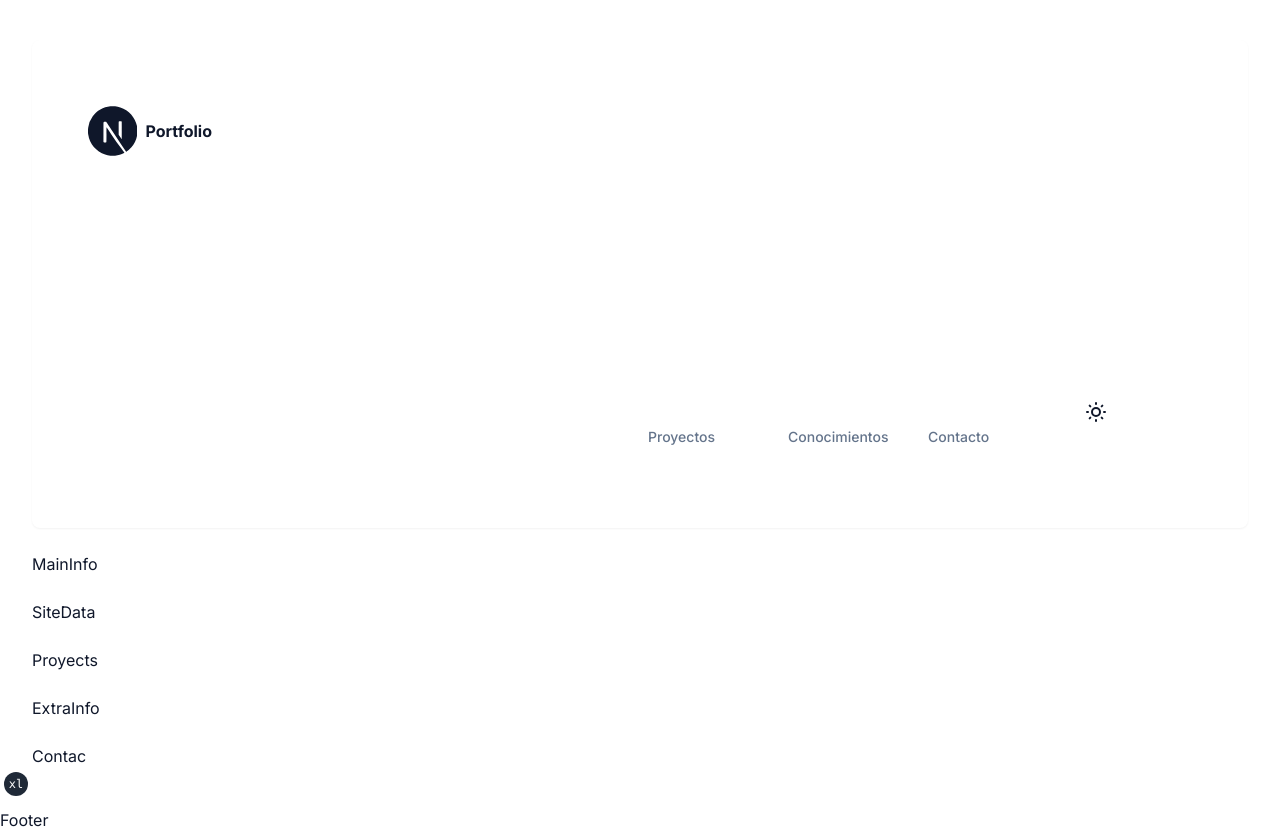
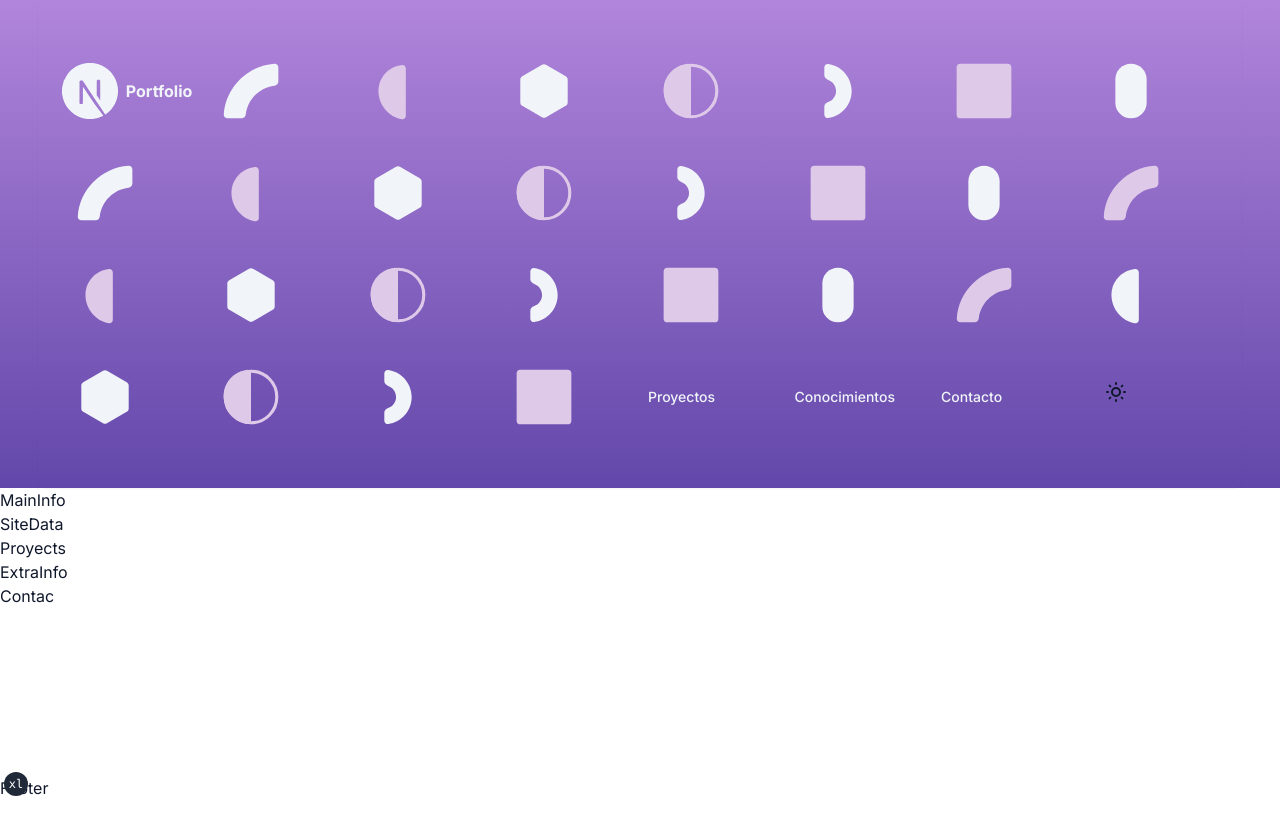
Before and after one commit to malweis/next-portfolio, a Next.js app: page / in a window 1280 px wide. After the commit the page ends 800 px from the top, so only its background shows below. Built offline with nearby package versions, Linux system fonts and the light colour scheme.

Commit message:
feat: cambios color

```diff
--- a/app/page.tsx
+++ b/app/page.tsx
@@ -12,8 +12,11 @@ import { Navegacion } from "@/components/Navegacion"
 
 export default function IndexPage() {
   return (
-    <section className="container grid place-content-center gap-6 pb-8 pt-6 md:py-10">
-      <div className="h-full"><Navegacion/></div>
+    <section className=" w-full grid  ">
+      <div className="h-full  w-full justify-self-center grid place-content-center  heads">
+
+        <Navegacion className="place-self-center  border-none bg-inherit "/>
+        </div>
       <MainInfo/>
       <SiteData/>
       <Proyects/>
--- a/components/Navegacion.tsx
+++ b/components/Navegacion.tsx
@@ -34,11 +34,12 @@ type CardProps = React.ComponentProps<typeof Card>
 
 export function Navegacion({ className, ...props }: CardProps) {
   return (
-    <Card className={cn("w-full border-none", className)} {...props}>
+    <Card className={cn("w-full ", className)} {...props}>
       <CardHeader>
 
       </CardHeader>
-      <CardContent className="grid gap-4">
+      <CardContent className="grid   bg-inherit gap-4">
+
      <SiteHeader/>
       </CardContent>
       <CardFooter>
--- a/components/main-nav.tsx
+++ b/components/main-nav.tsx
@@ -18,38 +18,39 @@ export function MainNav({ items }: MainNavProps) {
 
 
     return (
-      <div className="grid grid-cols-8 gap-4 max-w-full h-full">
+      <div className="grid grid-cols-8  gap-4  border-none max-w-full h-full">
+
         <Link href="/" className="flex items-center space-x-2">
-          <Icons.logo className="h-14 w-14" />
-          <span className="inline-block font-bold flex">{siteConfig.name}</span>
+          <Icons.logo className="h-14 w-14 text-secondary" />
+          <span className="inline-block font-bold text-secondary flex">{siteConfig.name}</span>
         </Link>
-        <svg viewBox="0 0 220 220" width={86} height={86} fill="none"><path fill-rule="evenodd" clip-rule="evenodd" d="M96.587 170.018C95.9376 175.502 91.5229 180 86 180L50 180C44.4772 180 39.9629 175.508 40.3517 169.999C45.2467 100.65 100.65 45.2467 169.999 40.3517C175.508 39.9629 180 44.4772 180 50V86C180 91.5229 175.502 95.9376 170.018 96.587C131.605 101.135 101.135 131.605 96.587 170.018Z" fill="rgb(255, 255, 255)"></path></svg>
-        <svg viewBox="0 0 220 220"width={86} height={86}  fill="none"><path d="M60 110C60 145.277 86.0986 176.957 120.036 182.231C125.493 183.079 130 178.523 130 173V53C130 47.4772 125.501 42.9296 120.024 43.6404C86.0893 48.0449 60 74.727 60 110Z" fill="white"></path></svg>
-        <svg viewBox="0 0 220 220"width={86} height={86}  fill="none"><path d="M105 42.8867C108.094 41.1004 111.906 41.1004 115 42.8868L165.622 72.1133C168.716 73.8996 170.622 77.2008 170.622 80.7735V139.227C170.622 142.799 168.716 146.1 165.622 147.887L115 177.113C111.906 178.9 108.094 178.9 105 177.113L54.3782 147.887C51.2842 146.1 49.3782 142.799 49.3782 139.226V80.7735C49.3782 77.2008 51.2842 73.8996 54.3782 72.1132L105 42.8867Z" fill="rgb(255, 255, 255)"></path></svg>
-        <svg viewBox="0 0 220 220"width={86} height={86}  fill="none"><path d="M40 107C40 142.277 66.0986 173.957 100.036 179.231C105.493 180.079 110 175.523 110 170V50C110 44.4772 105.501 39.9296 100.024 40.6404C66.0893 45.0449 40 71.727 40 107Z" fill="white"></path><circle cx="110" cy="110" r="66" stroke="white" stroke-width="8"></circle></svg>
-        <svg viewBox="0 0 220 220" width={86} height={86} fill="none"><path fill-rule="evenodd" clip-rule="evenodd" d="M84.9703 40.7046C79.5028 39.925 75 44.4771 75 50L75 70C75 75.5228 79.6 79.8368 84.819 81.6437C96.8654 85.7105 105 96.8702 105 110C105 123.13 96.8654 134.289 84.819 138.386C79.6 140.163 75 144.477 75 150L75 170C75 175.523 79.5028 180.075 84.9703 179.295C118.908 174.486 145 145.275 145 110C145 74.725 118.908 45.5442 84.9703 40.7046Z" fill="rgb(255, 255, 255)"></path></svg>
-        <svg viewBox="0 0 220 220" width={86} height={86} fill="none"><rect x="40" y="40" width="140" height="140" rx="10" fill="rgb(255, 255, 255)"></rect></svg>
-        <svg viewBox="0 0 220 220" width={86} height={86} fill="none"><rect x="70" y="40" width="80" height="140" rx="40" fill="rgb(255, 255, 255)"></rect></svg>
-        <svg viewBox="0 0 220 220" width={86} height={86} fill="none"><path fill-rule="evenodd" clip-rule="evenodd" d="M96.587 170.018C95.9376 175.502 91.5229 180 86 180L50 180C44.4772 180 39.9629 175.508 40.3517 169.999C45.2467 100.65 100.65 45.2467 169.999 40.3517C175.508 39.9629 180 44.4772 180 50V86C180 91.5229 175.502 95.9376 170.018 96.587C131.605 101.135 101.135 131.605 96.587 170.018Z" fill="rgb(255, 255, 255)"></path></svg>
-        <svg viewBox="0 0 220 220"width={86} height={86}  fill="none"><path d="M60 110C60 145.277 86.0986 176.957 120.036 182.231C125.493 183.079 130 178.523 130 173V53C130 47.4772 125.501 42.9296 120.024 43.6404C86.0893 48.0449 60 74.727 60 110Z" fill="white"></path></svg>
-        <svg viewBox="0 0 220 220"width={86} height={86}  fill="none"><path d="M105 42.8867C108.094 41.1004 111.906 41.1004 115 42.8868L165.622 72.1133C168.716 73.8996 170.622 77.2008 170.622 80.7735V139.227C170.622 142.799 168.716 146.1 165.622 147.887L115 177.113C111.906 178.9 108.094 178.9 105 177.113L54.3782 147.887C51.2842 146.1 49.3782 142.799 49.3782 139.226V80.7735C49.3782 77.2008 51.2842 73.8996 54.3782 72.1132L105 42.8867Z" fill="rgb(255, 255, 255)"></path></svg>
-        <svg viewBox="0 0 220 220"width={86} height={86}  fill="none"><path d="M40 107C40 142.277 66.0986 173.957 100.036 179.231C105.493 180.079 110 175.523 110 170V50C110 44.4772 105.501 39.9296 100.024 40.6404C66.0893 45.0449 40 71.727 40 107Z" fill="white"></path><circle cx="110" cy="110" r="66" stroke="white" stroke-width="8"></circle></svg>
-        <svg viewBox="0 0 220 220" width={86} height={86} fill="none"><path fill-rule="evenodd" clip-rule="evenodd" d="M84.9703 40.7046C79.5028 39.925 75 44.4771 75 50L75 70C75 75.5228 79.6 79.8368 84.819 81.6437C96.8654 85.7105 105 96.8702 105 110C105 123.13 96.8654 134.289 84.819 138.386C79.6 140.163 75 144.477 75 150L75 170C75 175.523 79.5028 180.075 84.9703 179.295C118.908 174.486 145 145.275 145 110C145 74.725 118.908 45.5442 84.9703 40.7046Z" fill="rgb(255, 255, 255)"></path></svg>
-        <svg viewBox="0 0 220 220" width={86} height={86} fill="none"><rect x="40" y="40" width="140" height="140" rx="10" fill="rgb(255, 255, 255)"></rect></svg>
-        <svg viewBox="0 0 220 220" width={86} height={86} fill="none"><rect x="70" y="40" width="80" height="140" rx="40" fill="rgb(255, 255, 255)"></rect></svg>
-        <svg viewBox="0 0 220 220" width={86} height={86} fill="none"><path fill-rule="evenodd" clip-rule="evenodd" d="M96.587 170.018C95.9376 175.502 91.5229 180 86 180L50 180C44.4772 180 39.9629 175.508 40.3517 169.999C45.2467 100.65 100.65 45.2467 169.999 40.3517C175.508 39.9629 180 44.4772 180 50V86C180 91.5229 175.502 95.9376 170.018 96.587C131.605 101.135 101.135 131.605 96.587 170.018Z" fill="rgb(255, 255, 255)"></path></svg>
-        <svg viewBox="0 0 220 220"width={86} height={86}  fill="none"><path d="M60 110C60 145.277 86.0986 176.957 120.036 182.231C125.493 183.079 130 178.523 130 173V53C130 47.4772 125.501 42.9296 120.024 43.6404C86.0893 48.0449 60 74.727 60 110Z" fill="white"></path></svg>
-        <svg viewBox="0 0 220 220"width={86} height={86}  fill="none"><path d="M105 42.8867C108.094 41.1004 111.906 41.1004 115 42.8868L165.622 72.1133C168.716 73.8996 170.622 77.2008 170.622 80.7735V139.227C170.622 142.799 168.716 146.1 165.622 147.887L115 177.113C111.906 178.9 108.094 178.9 105 177.113L54.3782 147.887C51.2842 146.1 49.3782 142.799 49.3782 139.226V80.7735C49.3782 77.2008 51.2842 73.8996 54.3782 72.1132L105 42.8867Z" fill="rgb(255, 255, 255)"></path></svg>
-        <svg viewBox="0 0 220 220"width={86} height={86}  fill="none"><path d="M40 107C40 142.277 66.0986 173.957 100.036 179.231C105.493 180.079 110 175.523 110 170V50C110 44.4772 105.501 39.9296 100.024 40.6404C66.0893 45.0449 40 71.727 40 107Z" fill="white"></path><circle cx="110" cy="110" r="66" stroke="white" stroke-width="8"></circle></svg>
-        <svg viewBox="0 0 220 220" width={86} height={86} fill="none"><path fill-rule="evenodd" clip-rule="evenodd" d="M84.9703 40.7046C79.5028 39.925 75 44.4771 75 50L75 70C75 75.5228 79.6 79.8368 84.819 81.6437C96.8654 85.7105 105 96.8702 105 110C105 123.13 96.8654 134.289 84.819 138.386C79.6 140.163 75 144.477 75 150L75 170C75 175.523 79.5028 180.075 84.9703 179.295C118.908 174.486 145 145.275 145 110C145 74.725 118.908 45.5442 84.9703 40.7046Z" fill="rgb(255, 255, 255)"></path></svg>
-        <svg viewBox="0 0 220 220" width={86} height={86} fill="none"><rect x="40" y="40" width="140" height="140" rx="10" fill="rgb(255, 255, 255)"></rect></svg>
-        <svg viewBox="0 0 220 220" width={86} height={86} fill="none"><rect x="70" y="40" width="80" height="140" rx="40" fill="rgb(255, 255, 255)"></rect></svg>
-        <svg viewBox="0 0 220 220" width={86} height={86} fill="none"><path fill-rule="evenodd" clip-rule="evenodd" d="M96.587 170.018C95.9376 175.502 91.5229 180 86 180L50 180C44.4772 180 39.9629 175.508 40.3517 169.999C45.2467 100.65 100.65 45.2467 169.999 40.3517C175.508 39.9629 180 44.4772 180 50V86C180 91.5229 175.502 95.9376 170.018 96.587C131.605 101.135 101.135 131.605 96.587 170.018Z" fill="rgb(255, 255, 255)"></path></svg>
-        <svg viewBox="0 0 220 220"width={86} height={86}  fill="none"><path d="M60 110C60 145.277 86.0986 176.957 120.036 182.231C125.493 183.079 130 178.523 130 173V53C130 47.4772 125.501 42.9296 120.024 43.6404C86.0893 48.0449 60 74.727 60 110Z" fill="white"></path></svg>
-        <svg viewBox="0 0 220 220"width={86} height={86}  fill="none"><path d="M105 42.8867C108.094 41.1004 111.906 41.1004 115 42.8868L165.622 72.1133C168.716 73.8996 170.622 77.2008 170.622 80.7735V139.227C170.622 142.799 168.716 146.1 165.622 147.887L115 177.113C111.906 178.9 108.094 178.9 105 177.113L54.3782 147.887C51.2842 146.1 49.3782 142.799 49.3782 139.226V80.7735C49.3782 77.2008 51.2842 73.8996 54.3782 72.1132L105 42.8867Z" fill="rgb(255, 255, 255)"></path></svg>
-        <svg viewBox="0 0 220 220"width={86} height={86}  fill="none"><path d="M40 107C40 142.277 66.0986 173.957 100.036 179.231C105.493 180.079 110 175.523 110 170V50C110 44.4772 105.501 39.9296 100.024 40.6404C66.0893 45.0449 40 71.727 40 107Z" fill="white"></path><circle cx="110" cy="110" r="66" stroke="white" stroke-width="8"></circle></svg>
-        <svg viewBox="0 0 220 220" width={86} height={86} fill="none"><path fill-rule="evenodd" clip-rule="evenodd" d="M84.9703 40.7046C79.5028 39.925 75 44.4771 75 50L75 70C75 75.5228 79.6 79.8368 84.819 81.6437C96.8654 85.7105 105 96.8702 105 110C105 123.13 96.8654 134.289 84.819 138.386C79.6 140.163 75 144.477 75 150L75 170C75 175.523 79.5028 180.075 84.9703 179.295C118.908 174.486 145 145.275 145 110C145 74.725 118.908 45.5442 84.9703 40.7046Z" fill="rgb(255, 255, 255)"></path></svg>
-        <svg viewBox="0 0 220 220" width={86} height={86} fill="none"><rect x="40" y="40" width="140" height="140" rx="10" fill="rgb(255, 255, 255)"></rect></svg>
+        <svg viewBox="0 0 220 220" width={86} height={86} className="fill-secondary" fill="none"><path fillRule="evenodd" clipRule="evenodd" d="M96.587 170.018C95.9376 175.502 91.5229 180 86 180L50 180C44.4772 180 39.9629 175.508 40.3517 169.999C45.2467 100.65 100.65 45.2467 169.999 40.3517C175.508 39.9629 180 44.4772 180 50V86C180 91.5229 175.502 95.9376 170.018 96.587C131.605 101.135 101.135 131.605 96.587 170.018Z" ></path></svg>
+        <svg viewBox="0 0 220 220"width={86} height={86}  className="fill-secondary-foreground" fill="none"><path d="M60 110C60 145.277 86.0986 176.957 120.036 182.231C125.493 183.079 130 178.523 130 173V53C130 47.4772 125.501 42.9296 120.024 43.6404C86.0893 48.0449 60 74.727 60 110Z" className="fill-secondary-foreground"></path></svg>
+        <svg viewBox="0 0 220 220"width={86} height={86}  className="fill-secondary" fill="none"><path d="M105 42.8867C108.094 41.1004 111.906 41.1004 115 42.8868L165.622 72.1133C168.716 73.8996 170.622 77.2008 170.622 80.7735V139.227C170.622 142.799 168.716 146.1 165.622 147.887L115 177.113C111.906 178.9 108.094 178.9 105 177.113L54.3782 147.887C51.2842 146.1 49.3782 142.799 49.3782 139.226V80.7735C49.3782 77.2008 51.2842 73.8996 54.3782 72.1132L105 42.8867Z" ></path></svg>
+        <svg viewBox="0 0 220 220"width={86} height={86}   fill="none"><path d="M40 107C40 142.277 66.0986 173.957 100.036 179.231C105.493 180.079 110 175.523 110 170V50C110 44.4772 105.501 39.9296 100.024 40.6404C66.0893 45.0449 40 71.727 40 107Z"className="fill-secondary-foreground" ></path><circle cx="110" cy="110" r="66" className="stroke-secondary-foreground" strokeWidth="8"></circle></svg>
+        <svg viewBox="0 0 220 220" width={86} height={86} className="fill-secondary" fill="none"><path fillRule="evenodd" clipRule="evenodd" d="M84.9703 40.7046C79.5028 39.925 75 44.4771 75 50L75 70C75 75.5228 79.6 79.8368 84.819 81.6437C96.8654 85.7105 105 96.8702 105 110C105 123.13 96.8654 134.289 84.819 138.386C79.6 140.163 75 144.477 75 150L75 170C75 175.523 79.5028 180.075 84.9703 179.295C118.908 174.486 145 145.275 145 110C145 74.725 118.908 45.5442 84.9703 40.7046Z" ></path></svg>
+        <svg viewBox="0 0 220 220" width={86} height={86}  className="fill-secondary-foreground" fill="none"><rect x="40" y="40" width="140" height="140" rx="10" ></rect></svg>
+        <svg viewBox="0 0 220 220" width={86} height={86}  className="fill-secondary"fill="none"><rect x="70" y="40" width="80" height="140" rx="40" ></rect></svg>
+        <svg viewBox="0 0 220 220" width={86} height={86}  className="fill-secondary" fill="none"><path fillRule="evenodd" clipRule="evenodd" d="M96.587 170.018C95.9376 175.502 91.5229 180 86 180L50 180C44.4772 180 39.9629 175.508 40.3517 169.999C45.2467 100.65 100.65 45.2467 169.999 40.3517C175.508 39.9629 180 44.4772 180 50V86C180 91.5229 175.502 95.9376 170.018 96.587C131.605 101.135 101.135 131.605 96.587 170.018Z" ></path></svg>
+        <svg viewBox="0 0 220 220"width={86} height={86}  className="fill-secondary" fill="none"><path d="M60 110C60 145.277 86.0986 176.957 120.036 182.231C125.493 183.079 130 178.523 130 173V53C130 47.4772 125.501 42.9296 120.024 43.6404C86.0893 48.0449 60 74.727 60 110Z" className="fill-secondary-foreground"></path></svg>
+        <svg viewBox="0 0 220 220"width={86} height={86}   className="fill-secondary" fill="none"><path d="M105 42.8867C108.094 41.1004 111.906 41.1004 115 42.8868L165.622 72.1133C168.716 73.8996 170.622 77.2008 170.622 80.7735V139.227C170.622 142.799 168.716 146.1 165.622 147.887L115 177.113C111.906 178.9 108.094 178.9 105 177.113L54.3782 147.887C51.2842 146.1 49.3782 142.799 49.3782 139.226V80.7735C49.3782 77.2008 51.2842 73.8996 54.3782 72.1132L105 42.8867Z" ></path></svg>
+        <svg viewBox="0 0 220 220"width={86} height={86}   fill="none"><path d="M40 107C40 142.277 66.0986 173.957 100.036 179.231C105.493 180.079 110 175.523 110 170V50C110 44.4772 105.501 39.9296 100.024 40.6404C66.0893 45.0449 40 71.727 40 107Z" className="fill-secondary-foreground" ></path><circle cx="110" cy="110" r="66" className="stroke-secondary-foreground"  strokeWidth="8"></circle></svg>
+        <svg viewBox="0 0 220 220" width={86} height={86} className="fill-secondary" fill="none"><path fillRule="evenodd" clipRule="evenodd" d="M84.9703 40.7046C79.5028 39.925 75 44.4771 75 50L75 70C75 75.5228 79.6 79.8368 84.819 81.6437C96.8654 85.7105 105 96.8702 105 110C105 123.13 96.8654 134.289 84.819 138.386C79.6 140.163 75 144.477 75 150L75 170C75 175.523 79.5028 180.075 84.9703 179.295C118.908 174.486 145 145.275 145 110C145 74.725 118.908 45.5442 84.9703 40.7046Z" ></path></svg>
+        <svg viewBox="0 0 220 220" width={86} height={86}  className="fill-secondary-foreground" fill="none"><rect x="40" y="40" width="140" height="140" rx="10" ></rect></svg>
+        <svg viewBox="0 0 220 220" width={86} height={86} className="fill-secondary" fill="none"><rect x="70" y="40" width="80" height="140" rx="40" ></rect></svg>
+        <svg viewBox="0 0 220 220" width={86} height={86}  className="fill-secondary-foreground" fill="none"><path fillRule="evenodd" clipRule="evenodd" d="M96.587 170.018C95.9376 175.502 91.5229 180 86 180L50 180C44.4772 180 39.9629 175.508 40.3517 169.999C45.2467 100.65 100.65 45.2467 169.999 40.3517C175.508 39.9629 180 44.4772 180 50V86C180 91.5229 175.502 95.9376 170.018 96.587C131.605 101.135 101.135 131.605 96.587 170.018Z" ></path></svg>
+        <svg viewBox="0 0 220 220"width={86} height={86}  className="fill-secondary-foreground"  fill="none"><path d="M60 110C60 145.277 86.0986 176.957 120.036 182.231C125.493 183.079 130 178.523 130 173V53C130 47.4772 125.501 42.9296 120.024 43.6404C86.0893 48.0449 60 74.727 60 110Z" className="fill-secondary-foreground"></path></svg>
+        <svg viewBox="0 0 220 220"width={86} height={86}   className="fill-secondary" fill="none"><path d="M105 42.8867C108.094 41.1004 111.906 41.1004 115 42.8868L165.622 72.1133C168.716 73.8996 170.622 77.2008 170.622 80.7735V139.227C170.622 142.799 168.716 146.1 165.622 147.887L115 177.113C111.906 178.9 108.094 178.9 105 177.113L54.3782 147.887C51.2842 146.1 49.3782 142.799 49.3782 139.226V80.7735C49.3782 77.2008 51.2842 73.8996 54.3782 72.1132L105 42.8867Z" ></path></svg>
+        <svg viewBox="0 0 220 220"width={86} height={86}  fill="none"><path d="M40 107C40 142.277 66.0986 173.957 100.036 179.231C105.493 180.079 110 175.523 110 170V50C110 44.4772 105.501 39.9296 100.024 40.6404C66.0893 45.0449 40 71.727 40 107Z"className="fill-secondary-foreground" ></path><circle cx="110" cy="110" r="66" className="stroke-secondary-foreground" strokeWidth="8"></circle></svg>
+        <svg viewBox="0 0 220 220" width={86} height={86}  className="fill-secondary" fill="none"><path fillRule="evenodd" clipRule="evenodd" d="M84.9703 40.7046C79.5028 39.925 75 44.4771 75 50L75 70C75 75.5228 79.6 79.8368 84.819 81.6437C96.8654 85.7105 105 96.8702 105 110C105 123.13 96.8654 134.289 84.819 138.386C79.6 140.163 75 144.477 75 150L75 170C75 175.523 79.5028 180.075 84.9703 179.295C118.908 174.486 145 145.275 145 110C145 74.725 118.908 45.5442 84.9703 40.7046Z" ></path></svg>
+        <svg viewBox="0 0 220 220" width={86} height={86}  className="fill-secondary-foreground" fill="none"><rect x="40" y="40" width="140" height="140" rx="10" ></rect></svg>
+        <svg viewBox="0 0 220 220" width={86} height={86}  className="fill-secondary" fill="none"><rect x="70" y="40" width="80" height="140" rx="40" ></rect></svg>
+        <svg viewBox="0 0 220 220" width={86} height={86}  className="fill-secondary-foreground" fill="none"><path fillRule="evenodd" clipRule="evenodd" d="M96.587 170.018C95.9376 175.502 91.5229 180 86 180L50 180C44.4772 180 39.9629 175.508 40.3517 169.999C45.2467 100.65 100.65 45.2467 169.999 40.3517C175.508 39.9629 180 44.4772 180 50V86C180 91.5229 175.502 95.9376 170.018 96.587C131.605 101.135 101.135 131.605 96.587 170.018Z" ></path></svg>
+        <svg viewBox="0 0 220 220"width={86} height={86}  className="fill-secondary" fill="none"><path d="M60 110C60 145.277 86.0986 176.957 120.036 182.231C125.493 183.079 130 178.523 130 173V53C130 47.4772 125.501 42.9296 120.024 43.6404C86.0893 48.0449 60 74.727 60 110Z" className="fill-secondary"></path></svg>
+        <svg viewBox="0 0 220 220"width={86} height={86}  className="fill-secondary" fill="none"><path d="M105 42.8867C108.094 41.1004 111.906 41.1004 115 42.8868L165.622 72.1133C168.716 73.8996 170.622 77.2008 170.622 80.7735V139.227C170.622 142.799 168.716 146.1 165.622 147.887L115 177.113C111.906 178.9 108.094 178.9 105 177.113L54.3782 147.887C51.2842 146.1 49.3782 142.799 49.3782 139.226V80.7735C49.3782 77.2008 51.2842 73.8996 54.3782 72.1132L105 42.8867Z" ></path></svg>
+        <svg viewBox="0 0 220 220"width={86} height={86}   fill="none"><path d="M40 107C40 142.277 66.0986 173.957 100.036 179.231C105.493 180.079 110 175.523 110 170V50C110 44.4772 105.501 39.9296 100.024 40.6404C66.0893 45.0449 40 71.727 40 107Z" className="fill-secondary-foreground" ></path><circle cx="110" cy="110" r="66"className="stroke-secondary-foreground" strokeWidth="8"></circle></svg>
+        <svg viewBox="0 0 220 220" width={86} height={86} className="fill-secondary" fill="none"><path fillRule="evenodd" clipRule="evenodd" d="M84.9703 40.7046C79.5028 39.925 75 44.4771 75 50L75 70C75 75.5228 79.6 79.8368 84.819 81.6437C96.8654 85.7105 105 96.8702 105 110C105 123.13 96.8654 134.289 84.819 138.386C79.6 140.163 75 144.477 75 150L75 170C75 175.523 79.5028 180.075 84.9703 179.295C118.908 174.486 145 145.275 145 110C145 74.725 118.908 45.5442 84.9703 40.7046Z" ></path></svg>
+        <svg viewBox="0 0 220 220" width={86} height={86} className="fill-secondary-foreground" fill="none"><rect x="40" y="40" width="140" height="140" rx="10" ></rect></svg>
 
         {items?.map(
           (item, index) =>
@@ -58,7 +59,7 @@ export function MainNav({ items }: MainNavProps) {
                 key={index}
                 href={item.href}
                 className={cn(
-                  "flex items-center text-sm font-medium text-muted-foreground hover:fill-cyan-500 dark:fill-white dark:hover:fill-cyan-500",
+                  "flex items-center text-sm font-medium text-secondary hover:fill-cyan-500 dark:fill-white dark:hover:fill-cyan-500",
                   item.disabled && "cursor-not-allowed opacity-80"
                 )}
               >
--- a/components/site-header.tsx
+++ b/components/site-header.tsx
@@ -9,11 +9,10 @@ import { ThemeToggle } from "@/components/theme-toggle"
 
 export function SiteHeader() {
   return (
-    <header className="sticky top-0 z-40 w-full  bg-background">
-      <div className="container flex h-full items-center space-x-4 sm:justify-between sm:space-x-0">
+    <header className="sticky top-0 z-40 w-full  border-none bg-inherit">
+
      <MainNav items={siteConfig.mainNav} />
 
-      </div>
     </header>
   )
 }
--- a/components/theme-toggle.tsx
+++ b/components/theme-toggle.tsx
@@ -14,7 +14,7 @@ export function ThemeToggle() {
       variant="ghost"
       size="sm"
       onClick={() => setTheme(theme === "light" ? "dark" : "light")}
-      className="w-14"
+      className="w-14 translate-y-5"
     >
       <Icons.sun className="rotate-0 scale-100 transition-all dark:-rotate-90 dark:scale-0" />
       <Icons.moon className=" absolute rotate-90 scale-0 transition-all dark:rotate-0 dark:scale-100" />
--- a/styles/globals.css
+++ b/styles/globals.css
@@ -6,6 +6,7 @@
   :root {
     --background: 0 0% 100%;
     --foreground: 222.2 47.4% 11.2%;
+    --headbg:0deg, rgb(98, 71, 170) 0%, rgb(177, 133, 219) 100%;
 
     --muted: 210 40% 96.1%;
     --muted-foreground: 215.4 16.3% 46.9%;
@@ -23,7 +24,7 @@
     --primary-foreground: 210 40% 98%;
 
     --secondary: 210 40% 96.1%;
-    --secondary-foreground: 222.2 47.4% 11.2%;
+    --secondary-foreground: 279 42% 85%;
 
     --accent: 210 40% 96.1%;
     --accent-foreground: 222.2 47.4% 11.2%;
@@ -39,6 +40,7 @@
   .dark {
     --background: 224 71% 4%;
     --foreground: 213 31% 91%;
+    --headbg: 0deg, rgb(98, 71, 170) 0%, rgb(177, 133, 219) 100%;
 
     --muted: 223 47% 11%;
     --muted-foreground: 215.4 16.3% 56.9%;
@@ -79,3 +81,7 @@
     font-feature-settings: "rlig" 1, "calt" 1;
   }
 }
+.heads{
+  background-image: linear-gradient(var(--headbg));
+  filter: url(#noiseFilter);
+}
--- a/tailwind.config.js
+++ b/tailwind.config.js
@@ -19,6 +19,7 @@ module.exports = {
         ring: "hsl(var(--ring))",
         background: "hsl(var(--background))",
         foreground: "hsl(var(--foreground))",
+
         primary: {
           DEFAULT: "hsl(var(--primary))",
           foreground: "hsl(var(--primary-foreground))",
```
Also changed, not shown: app/layout.tsx (+13 -0 lines).
